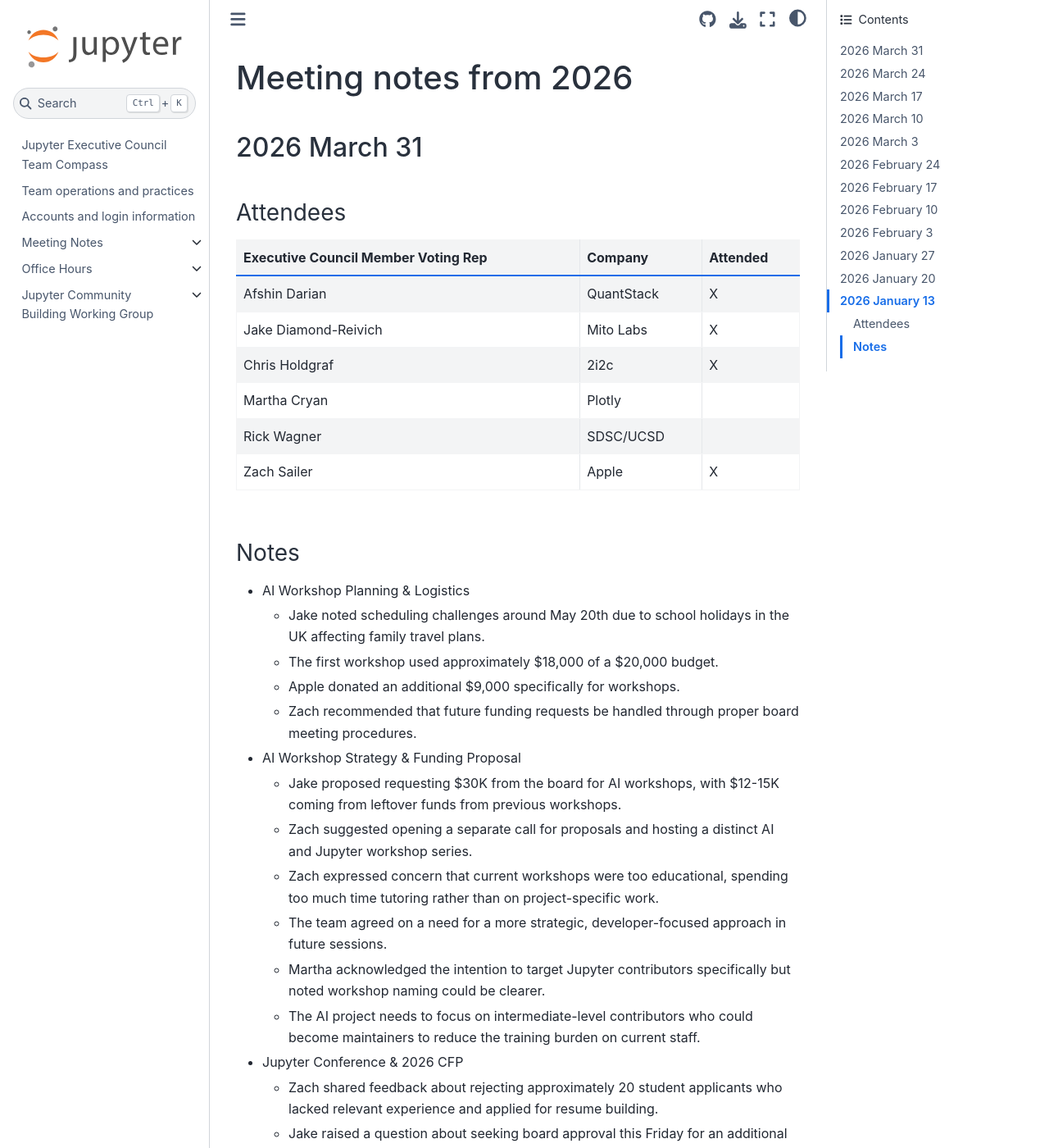
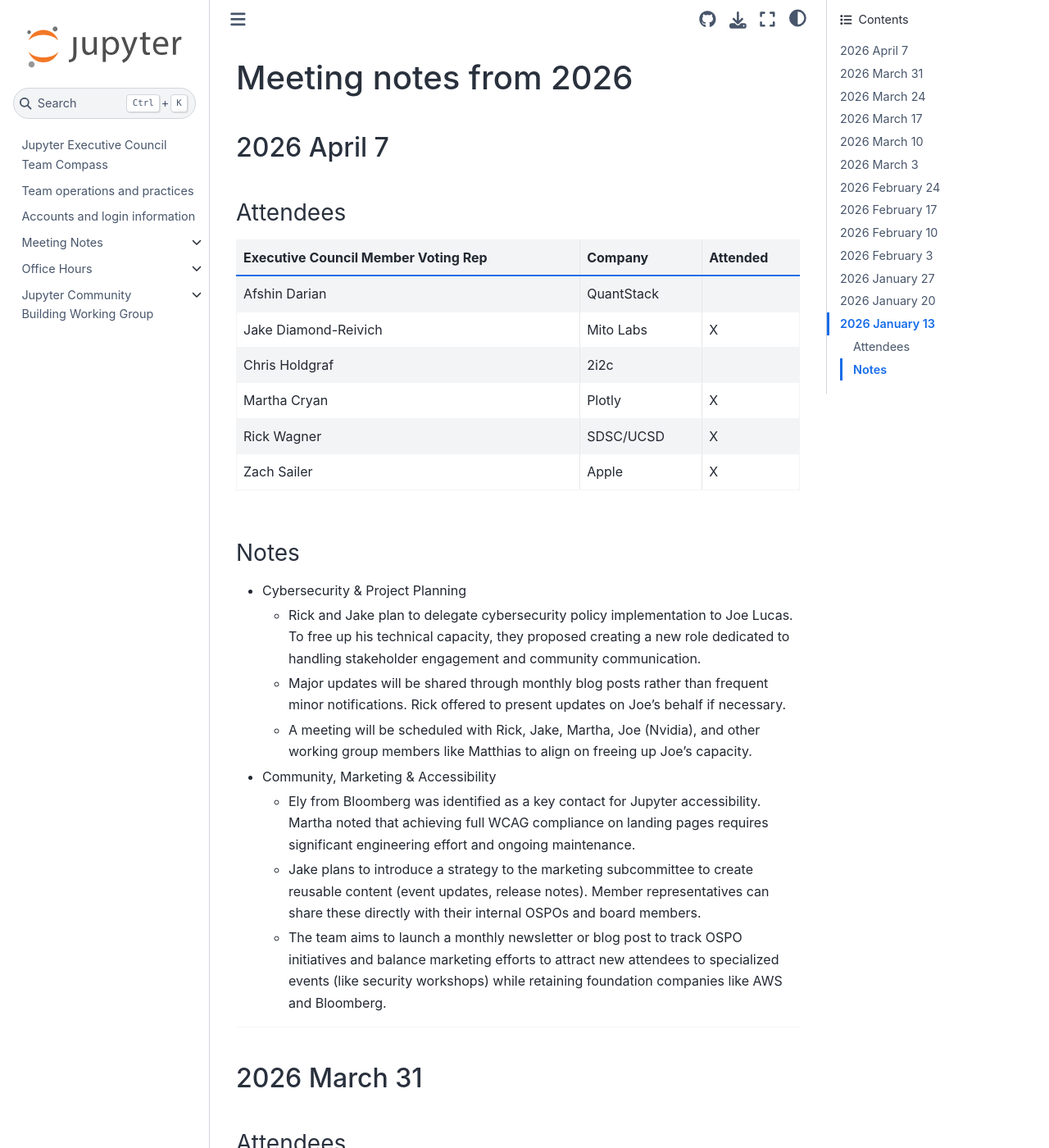
Before and after one commit to jupyter-governance/ec-team-compass, a Sphinx documentation site: the page built from docs/meeting_notes/2026.md, in a window 1280 px wide and 1400 px high. Shown: the whole window at 82% size. Built offline with Sphinx 7.4.7 and the Sphinx Book theme 1.1.4, drawn with Linux system fonts in a browser that asks for light colours.

Commit message:
april 7 notes
Signed-off-by: Tom Slanda <jesus_slanda@yahoo.com>

```diff
--- a/docs/meeting_notes/2026.md
+++ b/docs/meeting_notes/2026.md
@@ -1,5 +1,30 @@
 # Meeting notes from 2026
 
+## 2026 April 7
+
+### Attendees
+
+| Executive Council Member Voting Rep  | Company | Attended |
+| ------------- | ------------- | ------------- |
+| Afshin Darian | QuantStack |  |
+| Jake Diamond-Reivich | Mito Labs | X |
+| Chris Holdgraf | 2i2c |  |
+| Martha Cryan | Plotly | X |
+| Rick Wagner | SDSC/UCSD | X |
+| Zach Sailer | Apple | X |
+
+### Notes
+
+* Cybersecurity & Project Planning
+    * Rick and Jake plan to delegate cybersecurity policy implementation to Joe Lucas. To free up his technical capacity, they proposed creating a new role dedicated to handling stakeholder engagement and community communication.
+    * Major updates will be shared through monthly blog posts rather than frequent minor notifications. Rick offered to present updates on Joe's behalf if necessary.
+    * A meeting will be scheduled with Rick, Jake, Martha, Joe (Nvidia), and other working group members like Matthias to align on freeing up Joe's capacity.
+* Community, Marketing & Accessibility
+    * Ely from Bloomberg was identified as a key contact for Jupyter accessibility. Martha noted that achieving full WCAG compliance on landing pages requires significant engineering effort and ongoing maintenance.
+    * Jake plans to introduce a strategy to the marketing subcommittee to create reusable content (event updates, release notes). Member representatives can share these directly with their internal OSPOs and board members.
+    * The team aims to launch a monthly newsletter or blog post to track OSPO initiatives and balance marketing efforts to attract new attendees to specialized events (like security workshops) while retaining foundation companies like AWS and Bloomberg.
+
+---
 ## 2026 March 31
 
 ### Attendees
```
